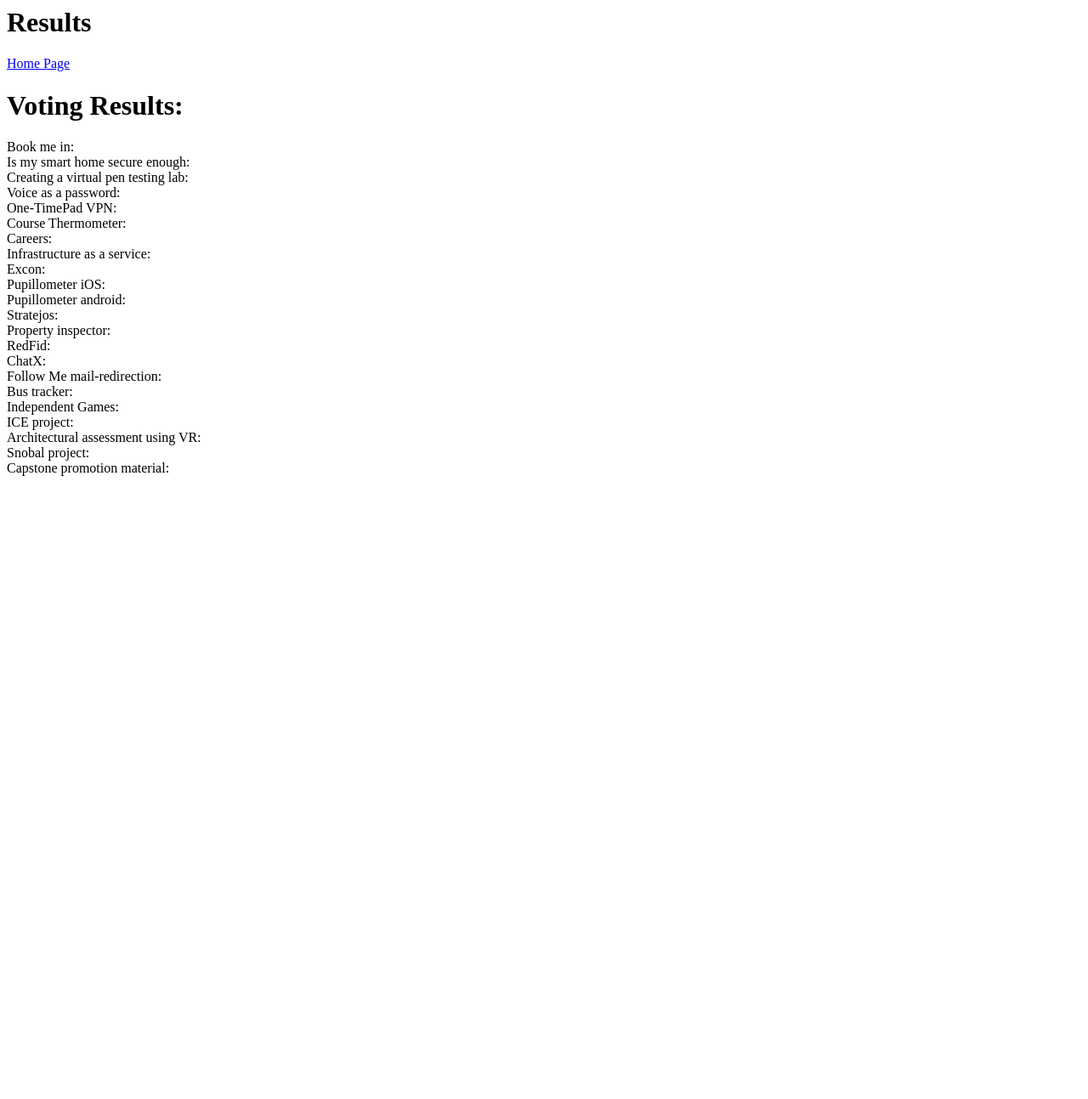
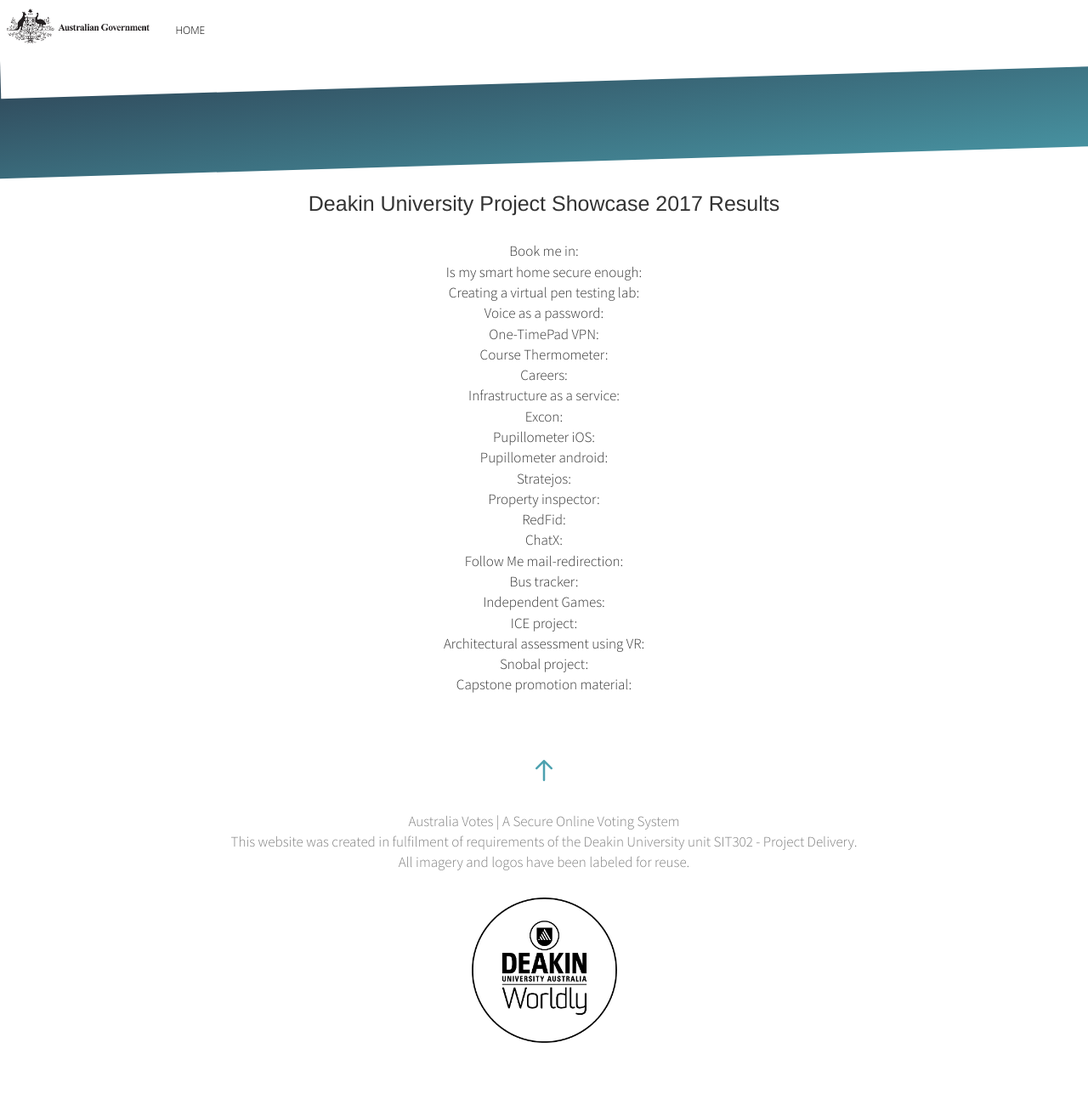
Before and after one commit to harambwan/ausvoting, a PHP site: page /results.php in a window 1280 px wide. Shown: the whole page at 85% size. Before the commit the page ends 560 px from the top, so only its background shows below. Run offline with PHP 8.4, Linux system fonts and the light colour scheme; some web fonts are replaced.

Commit message:
Results page styling

```diff
--- a/webfiles/results.php
+++ b/webfiles/results.php
@@ -1,37 +1,66 @@
+<?php
+include 'includes/functions.php';
+include_once 'includes/db_connect.php';
+
+sec_session_start();
+?>
+<!DOCTYPE html>
 <html>
     <head>
-        <title>Results</title>
+	<meta charset="utf-8">
+	<meta http-equiv="X-UA-Compatible" content="IE=edge">
+	<title>Results</title>
+	<meta name="viewport" content="width=device-width, initial-scale=1">
+	<meta name="description" content="Free HTML5 Template by FREEHTML5.CO" />
+	<meta name="keywords" content="free html5, free template, free bootstrap, html5, css3, mobile first, responsive" />
+	<meta name="author" content="FREEHTML5.CO" />
+    <script type="text/JavaScript" src="js/sha512.js"></script>
+    <script type="text/JavaScript" src="js/forms.js"></script>
+	<script type="text/JavaScript" src="js/modernizr-2.6.2.min.js"></script>
+	<link rel="stylesheet" href="styles/main.css">
+	<link rel="stylesheet" href="styles/animate.css">
+	<link rel="stylesheet" href="styles/icomoon.css">
+	<link rel="stylesheet" href="styles/simple-line-icons.css">
+	<link rel="stylesheet" href="styles/magnific-popup.css">
+	<link rel="stylesheet" href="styles/bootstrap.css">
         <link rel="stylesheet" href="styles/flipclock.css">
-    </head>
-    <body>
-        <h1>Results</h1>
-        <a href="index.php">Home Page</a>
-        <br>
-
+	<link href='https://fonts.googleapis.com/css?family=Source+Sans+Pro:400,300,600,400italic,700' rel='stylesheet' type='text/css'>
+<div id="cssmenu">
+<img style="float: left; margin: 10px 10px 10px 10px; width: 13%;" src="images/logo.png">
+        <ul style="padding-top: 10px;">
+		<?php if (login_check($mysqli) == true) {
+			echo '<li><a href="includes/logout.php">Logout</a></li>';
+		}
+		else {
+			echo '<li><a href="index.php">Home</a></li>';
+		}
+		?>
+        </ul>
+    <!-- Nav wrapper end -->
+</div>
+</head>
+<body>
+<section id="fh5co-services" data-section="services" style="width: 100%;">
+	<div class="container text-center">
+        <div class="row">
+	<div class="col-md-12 section-heading text-center">
+				<div class="row">
 <?php
-
-include 'includes/functions.php';
-sec_session_start();
-
 //Hide voting results until time is past
-if (new DateTime() > new DateTime("2017-10-05 06:00:00")) {
+if (new DateTime() > new DateTime("2018-10-05 06:00:00")) {
     $results_published = true;
 } else {
-    $results_published = false;
+    $results_published = true;
 }
-
 if (isset($_SESSION['voted']) && $_SESSION['voted'] == 'YES') {
-    echo "<h2>Thanks for voting... Results will be displayed here once voting period has ended!", "</h2>";
-    echo "You have been logged out.","<br>";
-
+    echo "<h1>Results</h1><br /><br />Thank you for voting. Election results and outcomes will only be listed once the current voting period for your electoral division ends.";
     // Kill Session
     $_SESSION = array();
     $params = session_get_cookie_params();
     setcookie(session_name(),'', time() - 42000, $params["path"], $params["domain"], $params["secure"], $params["httponly"]);
     session_destroy();
-
 } elseif (isset($_SESSION['voted']) && $_SESSION['voted'] == 'NO') {
-    echo "You have already voted...";
+    echo "<h1>Results</h1><br /><br />You have already voted in this election.";
 
     // Kill Session
     $_SESSION = array();
@@ -40,37 +69,41 @@
     session_destroy();
 }
 ?>
-
-<?php
-        if ($results_published == true) :
-            echo "<h1>Voting Results:</h1><p>";
-            echo "Book me in: ", file_get_contents('results/0.txt'), "<br>";
-            echo "Is my smart home secure enough: ", file_get_contents('results/1.txt'), "<br>";
-            echo "Creating a virtual pen testing lab: ", file_get_contents('results/2.txt'), "<br>";
-            echo "Voice as a password:", file_get_contents('results/3.txt'), "<br>";
-            echo "One-TimePad VPN: ", file_get_contents('results/4.txt'), "<br>";
-            echo "Course Thermometer: ", file_get_contents('results/5.txt'), "<br>";
-            echo "Careers: ", file_get_contents('results/6.txt'), "<br>";
-            echo "Infrastructure as a service: ", file_get_contents('results/7.txt'), "<br>";
-            echo "Excon: ", file_get_contents('results/8.txt'), "<br>";
-            echo "Pupillometer iOS: ", file_get_contents('results/9.txt'), "<br>";
-            echo "Pupillometer android: ", file_get_contents('results/10.txt'), "<br>";
-            echo "Stratejos: ", file_get_contents('results/11.txt'), "<br>";
-            echo "Property inspector: ", file_get_contents('results/12.txt'), "<br>";
-            echo "RedFid: ", file_get_contents('results/13.txt'), "<br>";
-            echo "ChatX: ", file_get_contents('results/14.txt'), "<br>";
-            echo "Follow Me mail-redirection: ", file_get_contents('results/15.txt'), "<br>";
-            echo "Bus tracker: ", file_get_contents('results/16.txt'), "<br>";
-            echo "Independent Games: ", file_get_contents('results/17.txt'), "<br>";
-            echo "ICE project: ", file_get_contents('results/18.txt'), "<br>";
-            echo "Architectural assessment using VR: ", file_get_contents('results/19.txt'), "<br>";
-            echo "Snobal project: ", file_get_contents('results/20.txt'), "<br>";
-            echo "Capstone promotion material: ", file_get_contents('results/21.txt'), "<br>", "</p>";
-         else :
-            echo "<h2>Results will be published in:</h2>"; ?>
+				</div>
+			</div>
+		</div>
+	</div>
+</section>
+<?php if ($results_published == true) : ?>
+<center><h1 style="margin-top: 0; font-size: 25px;">Deakin University Project Showcase 2017 Results</h1>
+<br />
+<p style="font-size: 17px;">
+	    Book me in: <?php echo file_get_contents('results/0.txt');?><br />
+            Is my smart home secure enough: <?php echo file_get_contents('results/1.txt');?><br>
+            Creating a virtual pen testing lab: <?php echo file_get_contents('results/2.txt');?><br>
+            Voice as a password: <?php echo file_get_contents('results/3.txt');?><br>
+            One-TimePad VPN: <?php echo file_get_contents('results/4.txt');?><br>
+            Course Thermometer: <?php echo file_get_contents('results/5.txt');?><br>
+            Careers: <?php echo file_get_contents('results/6.txt');?><br>
+            Infrastructure as a service: <?php echo file_get_contents('results/7.txt');?><br>
+            Excon: <?php echo file_get_contents('results/8.txt');?><br>
+            Pupillometer iOS: <?php echo file_get_contents('results/9.txt');?><br>
+            Pupillometer android: <?php echo file_get_contents('results/10.txt');?><br>
+            Stratejos: <?php echo file_get_contents('results/11.txt');?><br>
+            Property inspector: <?php echo file_get_contents('results/12.txt');?><br>
+            RedFid: <?php echo file_get_contents('results/13.txt');?><br>
+            ChatX: <?php echo file_get_contents('results/14.txt');?><br>
+            Follow Me mail-redirection: <?php echo file_get_contents('results/15.txt');?><br>
+            Bus tracker: <?php echo file_get_contents('results/16.txt');?><br>
+            Independent Games: <?php echo file_get_contents('results/17.txt');?><br>
+            ICE project: <?php echo file_get_contents('results/18.txt');?><br>
+            Architectural assessment using VR: <?php echo file_get_contents('results/19.txt');?><br>
+            Snobal project: <?php echo file_get_contents('results/20.txt');?><br>
+            Capstone promotion material: <?php echo file_get_contents('results/21.txt');?><br></p></center><br />
+            <?php else : ?>
             <script src="js/jquery-3.2.1.min.js"></script>
             <script src="js/flipclock.min.js"></script>
-            <div class="clock" style="margin:2em;"></div>
+            <div class="clock" style="margin-top: 4%; margin-left: 29.5%;"></div>
             <script type="text/javascript">
                 var clock;
                 $(document).ready(function() {
@@ -83,6 +116,31 @@
                     });
                 });
             </script>
+			<div class="fh5co-text">
+			<center><h2 style="font-size: 20px";>Time until election results released</h2></center>
+			</div>
         <?php endif; ?>
-    </body>
+<br />
+<br />
+<footer id="footer" role="contentinfo">
+	<div class="container">
+		<div class="">
+			<div class="col-md-12 text-center">
+				<p style="font-size: 17px;">Australia Votes | A Secure Online Voting System <br>This website was created in fulfilment of requirements of the Deakin University unit SIT302 - Project Delivery. <br />All imagery and logos have been labeled for reuse.</p>
+			</div>
+		</div>
+		<img src="images/deakin.jpg" style="width: 15%; display: block; margin: 0 auto; padding-top: 20px;">
+		<a href="#" class="gotop js-gotop" style="padding-top: 20px; padding-bottom: 10px;"><i class="icon-arrow-up2" style="color: #4CA1AF;"></i></a>
+	</div>
+</footer>
+<script src="js/jquery.easing.1.3.js"></script>
+<script src="js/bootstrap.min.js"></script>
+<script src="js/jquery.waypoints.min.js"></script>
+<script src="js/jquery.magnific-popup.min.js"></script>
+<script src="js/magnific-popup-options.js"></script>
+<script src="js/jquery.stellar.min.js"></script>
+<!-- Counter -->
+<script src="js/jquery.countTo.js"></script>
+<script src="js/main.js"></script>
+</body>
 </html>
--- a/webfiles/styles/main.css
+++ b/webfiles/styles/main.css
@@ -799,12 +799,6 @@
 }
 
 
-<<<<<<< HEAD
-
-
-
-/************ added my massimo ************/
-
 .shadowfilter {
   -webkit-filter: drop-shadow(0px 0px 0px rgba(255,255,255,0.90));
   -webkit-transition: all 0.6s linear;
@@ -860,9 +854,6 @@
 .shadowfilter:hover {
   -webkit-filter: drop-shadow(0px 0px 50px rgba(6, 195, 212, 0.9));
 }
-
-/*************************/
->>>>>>> 510e12fe3e2901ff86d644e2e935c1797f5eee9b
 
 
 #fh5co-header {
@@ -1054,7 +1045,7 @@
   left: 0;
   right: 0;
   z-index: 2;
-  opacity: .6;
+  opacity: .4;
   -webkit-backface-visibility: hidden;
   background-color: #52d3aa;
   /* IE9, iOS 3.2+ */
```
Also changed, not shown: webfiles/index.php (+6 -7 lines), webfiles/images/infra (Case Conflict).JPG (added), webfiles/images/main.jpg.
